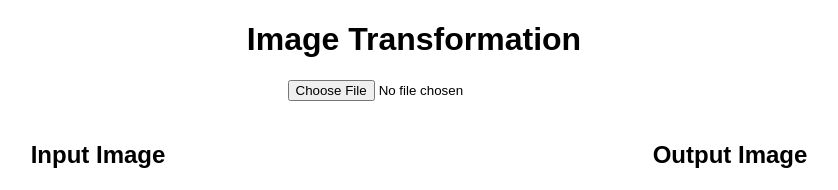
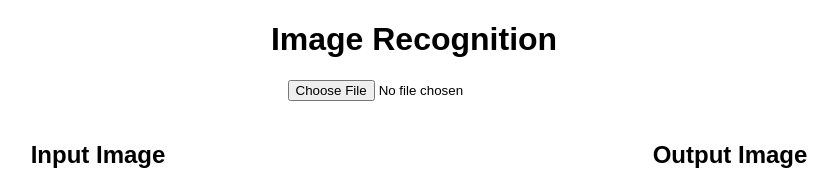
Before and after one commit to mena5800/face_recognition, a Flask app: page / in a window 1280 px wide. Shown: the top 190 px of the page, without its empty margins (226-1064 px from the left). Run offline with Flask 3, Linux system fonts and the light colour scheme; parts of the project's set-up code (start-up, migrations or seed data) failed here and were passed over.

Commit message:
change web title

```diff
--- a/templates/index.html
+++ b/templates/index.html
@@ -7,7 +7,7 @@
 </head>
 
 <body>
-    <h1>Image Transformation</h1>
+    <h1>Image Recognition</h1>
     <form id="image-form">
         <input type="file" name="image-file" accept="image/*" id="input-image-button">
     </form>
```
